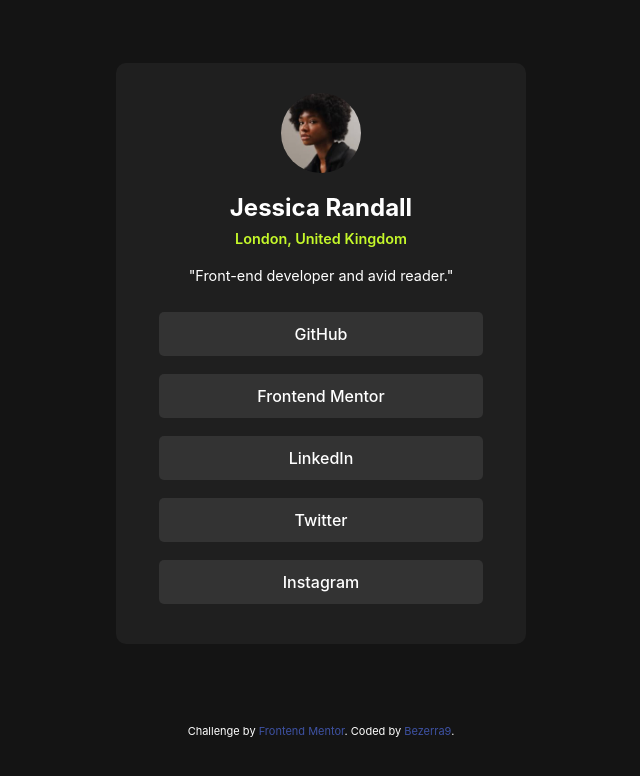
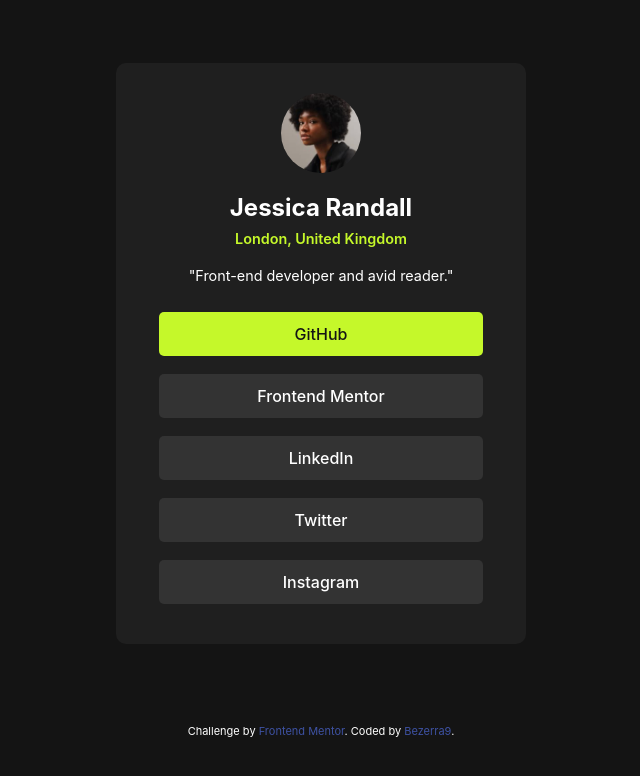
Before and after one commit to bezerra9/social-link-profile, a plain HTML site: page social-links-profile-main/index.html in a window 1280 px wide. In both pictures the pointer is over the link "GitHub". Shown: the whole page, without its empty margins (319-959 px from the left). Drawn offline with Linux system fonts and the light colour scheme.

Commit message:
commit-hover

```diff
--- a/social-links-profile-main/css/style.css
+++ b/social-links-profile-main/css/style.css
@@ -92,3 +92,9 @@ body {
   /* margin-bottom: 10px; */
   text-align: center;
 }
+
+.links a:hover {
+  background-color: var(--green);
+  color: var(--gray900);
+  transition: 0.4s;
+}
```
